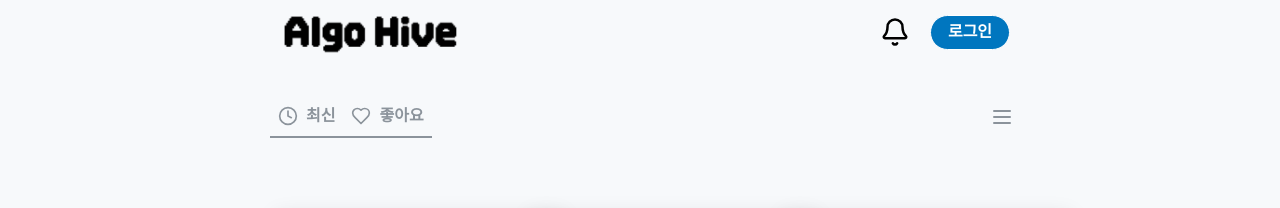
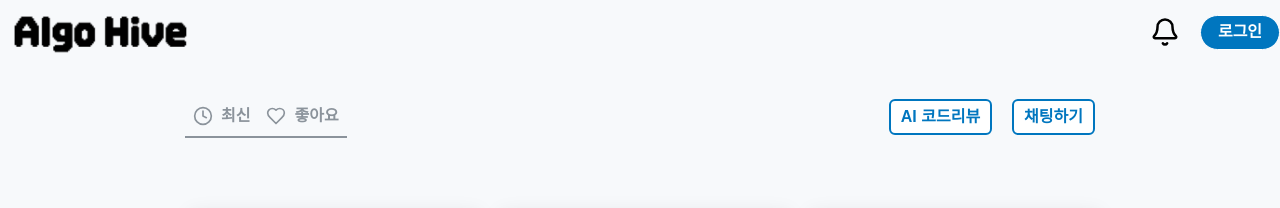
Before and after one commit to six-goguma/Algo-Hive-FE, a React (Vite) app: page / in a window 1280 px wide. Shown: the top 208 px of the page. Built offline with nearby package versions, Linux system fonts and the light colour scheme; grey boxes are pictures that could not be loaded; a web font is replaced by a local one.

Commit message:
fix: 반응형 크기 수정

```diff
--- a/src/shared/styles/variants/breakpoints.ts
+++ b/src/shared/styles/variants/breakpoints.ts
@@ -1,7 +1,7 @@
 export const breakPoints = {
-  base: '0px',
-  xs: '520px',
-  sm: '768px',
-  md: '1024px',
-  lg: '1280px',
+  base: '0em',
+  sm: '30em',
+  md: '48em',
+  lg: '62em',
+  xl: '80em',
 };
```
